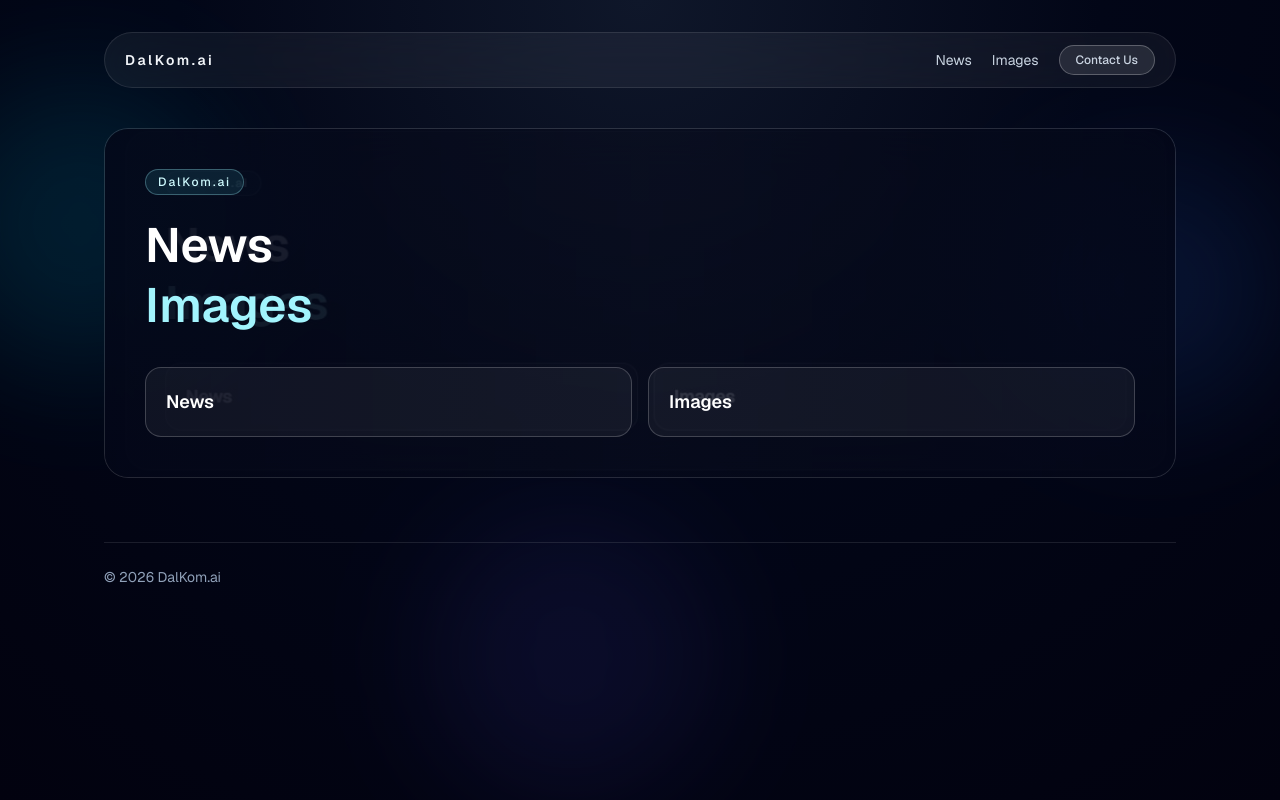
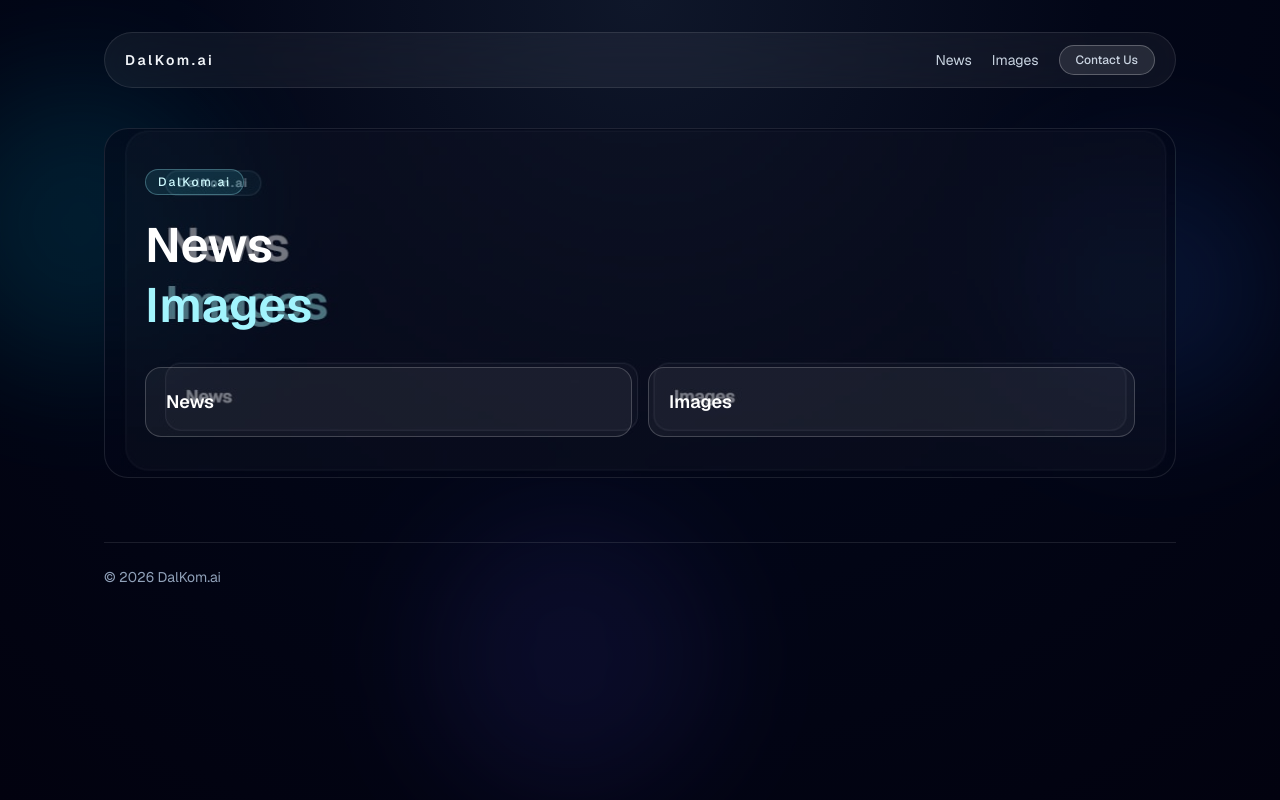
Before and after one commit to dalkom2025-art/dalkom-modern-nextjs, a Next.js app: page / in a window 1280 px wide. Built offline with nearby package versions, Linux system fonts and the light colour scheme.

Commit message:
fix: render hero background image via CSS background

```diff
--- a/src/app/page.tsx
+++ b/src/app/page.tsx
@@ -1,4 +1,3 @@
-import Image from "next/image";
 import Link from "next/link";
 
 import { SiteChrome } from "@/components/site-chrome";
@@ -7,16 +6,15 @@ export default function Home() {
   return (
     <SiteChrome>
       <main>
-        <section className="relative overflow-hidden rounded-3xl border border-white/10 bg-white/5 p-8 backdrop-blur-xl sm:p-10">
-          <Image
-            src="/images/hero-bg.jpg"
-            alt="Hero background"
-            fill
-            priority
-            className="object-cover opacity-35"
-          />
-          <div className="pointer-events-none absolute inset-0 bg-gradient-to-r from-[#020617]/85 via-[#020617]/60 to-[#020617]/85" />
-
+        <section
+          className="relative overflow-hidden rounded-3xl border border-white/10 p-8 sm:p-10"
+          style={{
+            backgroundImage:
+              "linear-gradient(rgba(2,6,23,0.55), rgba(2,6,23,0.55)), url('/images/hero-bg.jpg')",
+            backgroundSize: "cover",
+            backgroundPosition: "center",
+          }}
+        >
           <div className="relative">
             <p className="inline-flex rounded-full border border-cyan-200/30 bg-cyan-300/10 px-3 py-1 text-xs font-medium tracking-[0.16em] text-cyan-100">
               DalKom.ai
```
